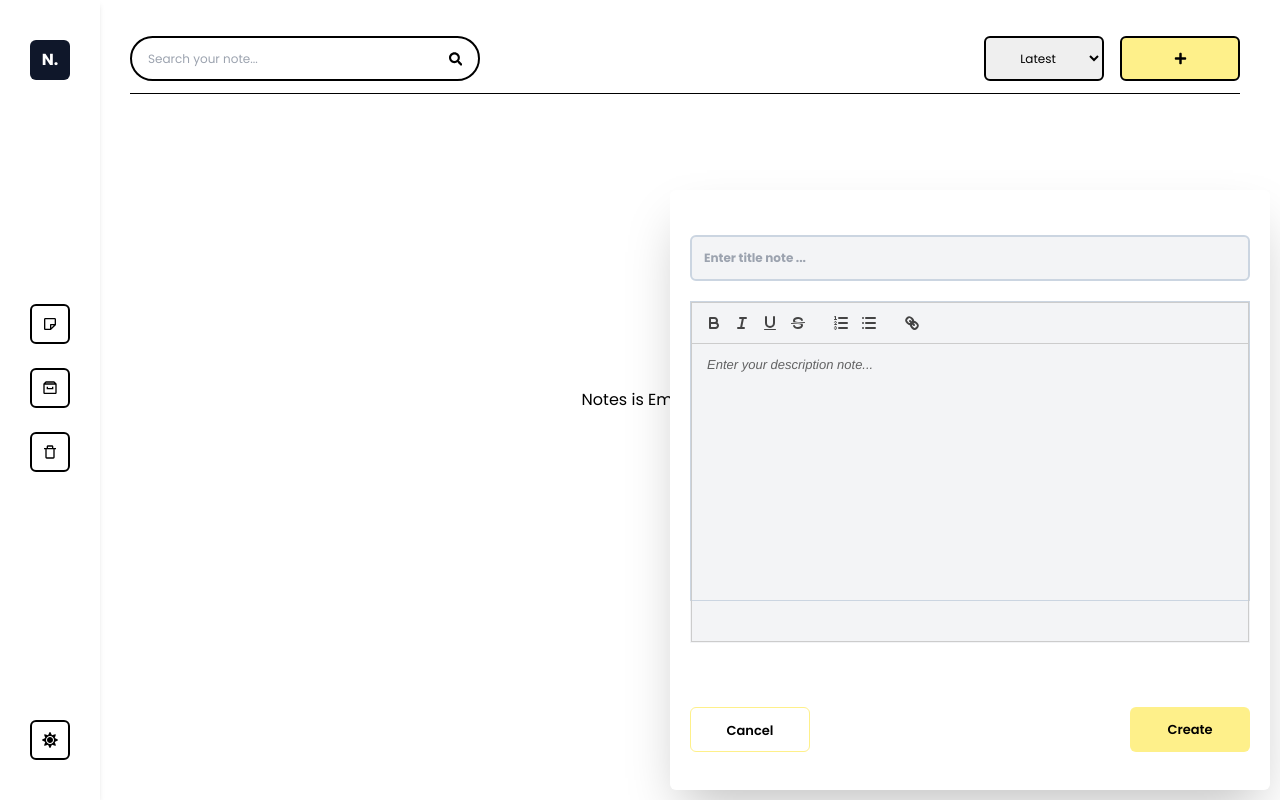
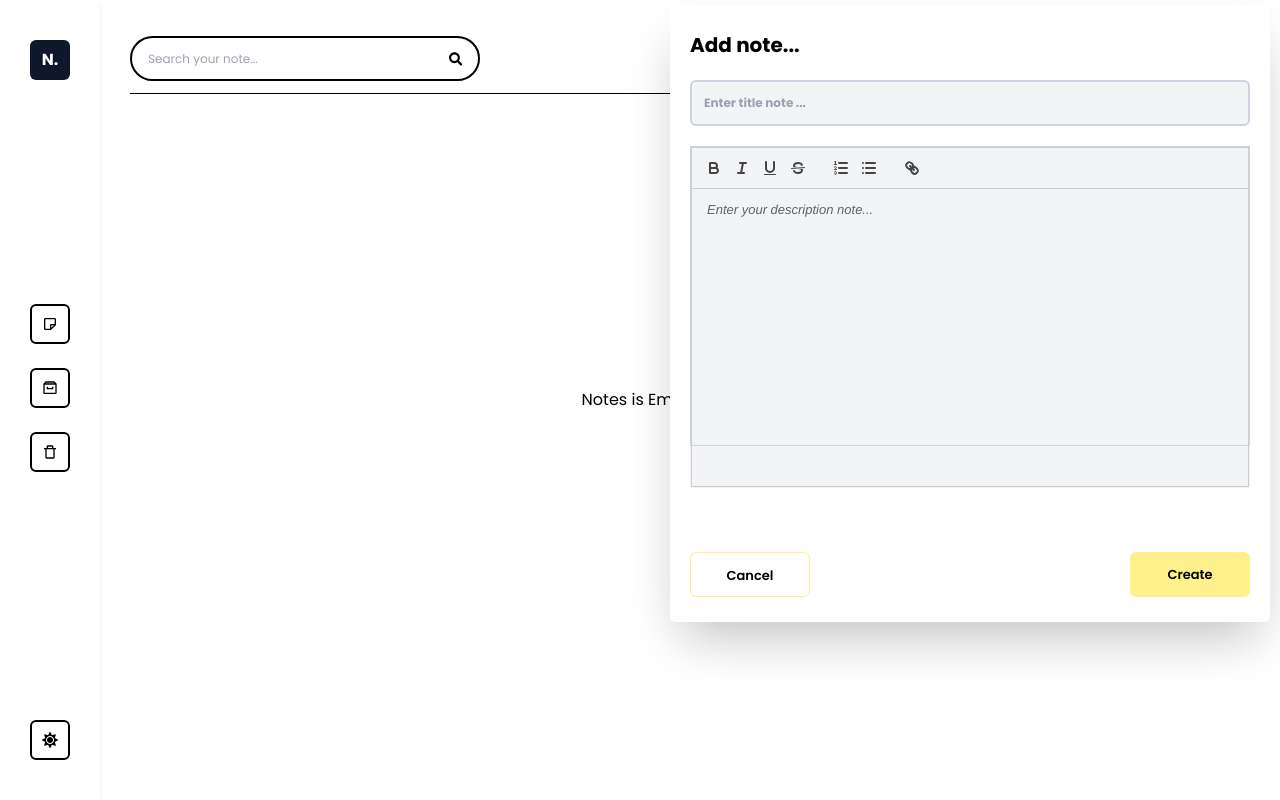
Before and after one commit to Haikal3003/notes-web, a React (Vite) app: page / in a window 1280 px wide. Both pictures are taken after a click on the element 1180 px from the left and 58 px from the top of the page. Built offline with nearby package versions, Linux system fonts and the light colour scheme.

Commit message:
updaate/form

```diff
--- a/src/pages/NotesPage/AddForm.jsx
+++ b/src/pages/NotesPage/AddForm.jsx
@@ -8,7 +8,10 @@ const AddForm = ({ handleAddNote, handleCloseAddForm }) => {
   const [bodyValue, setBodyValue] = useState('');
 
   return (
-    <form id="add-form" className="fixed w-full max-w-[600px] h-[600px] bottom-[10px] right-[10px] bg-white rounded-md px-[20px] py-[45px] shadow-2xl z-50">
+    <form id="add-form" className="fixed w-full max-w-[600px] h-auto top-[5px] right-[10px] bg-white rounded-md px-[20px] py-[25px] shadow-2xl zmax-sm:max-w-full max-sm:h-full max-sm:bottom-0 max-sm:right-0 max-sm:py-[100px] z-[2000]">
+      <h1 id="heading" className="text-[20px] font-bold mb-5">
+        Add note...
+      </h1>
       <div id="title" className="mb-5">
         <input
           type="text"
@@ -19,7 +22,7 @@ const AddForm = ({ handleAddNote, handleCloseAddForm }) => {
         />
       </div>
 
-      <div id="body" className=" flex flex-col mb-16">
+      <div id="body" className=" flex flex-col mb-16 max-sm:mb-4">
         <div className="ql-container w-full bg-gray-100 h-[342px] ">
           <ReactQuill className="w-full h-[300px] border border-slate-300 outline-none" theme="snow" value={bodyValue} onChange={(value) => setBodyValue(value)} modules={modulesEditor} placeholder="Enter your description note..." />
         </div>
--- a/src/pages/NotesPage/EditForm.jsx
+++ b/src/pages/NotesPage/EditForm.jsx
@@ -12,7 +12,10 @@ const EditForm = ({ note, handleCloseEditForm, onEditNote }) => {
   };
 
   return (
-    <form id="edit-form" className="fixed w-full max-w-[600px] h-[600px] bottom-[10px] right-[10px] bg-white rounded-md px-[20px] py-[45px] shadow-2xl z-50">
+    <form id="edit-form" className="fixed w-full max-w-[600px] h-auto top-[5px] right-[10px] bg-white rounded-md px-[20px] py-[45px] shadow-2xl z-50 max-sm:max-w-full max-sm:h-full max-sm:bottom-0 max-sm:right-0 max-sm:py-[100px]">
+      <h1 id="heading" className="text-[20px] font-bold mb-5">
+        Edit note...
+      </h1>
       <div id="title" className="mb-5">
         <input type="text" className="w-full p-3 text-[12px] outline-none bg-gray-100 rounded-md border-[2px] border-slate-300 font-bold" placeholder="Enter title note ..." value={newTitle} onChange={(e) => setNewTitle(e.target.value)} />
       </div>
```
